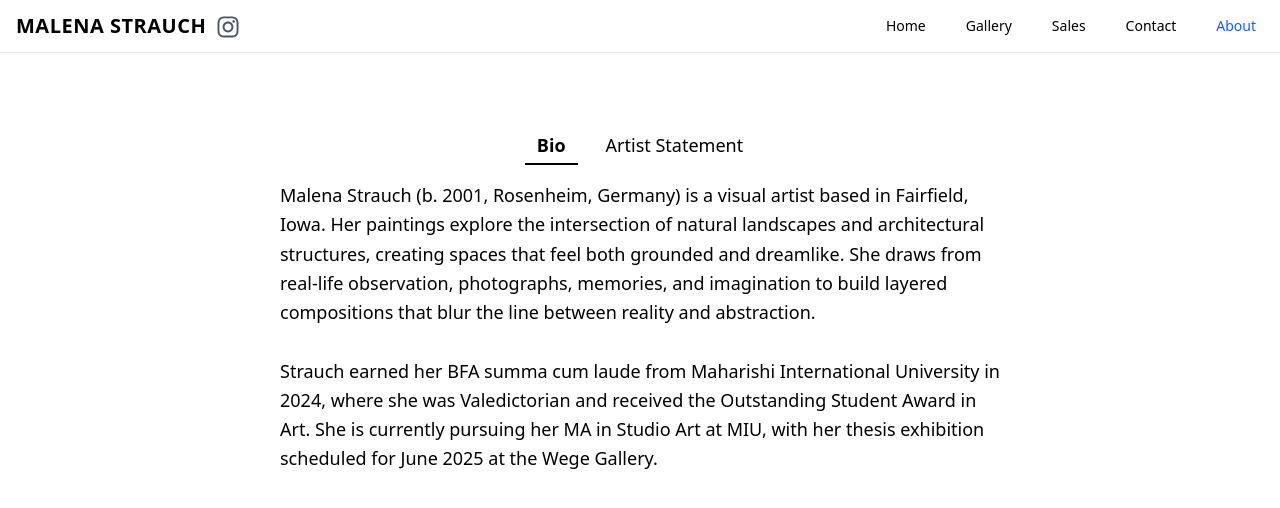
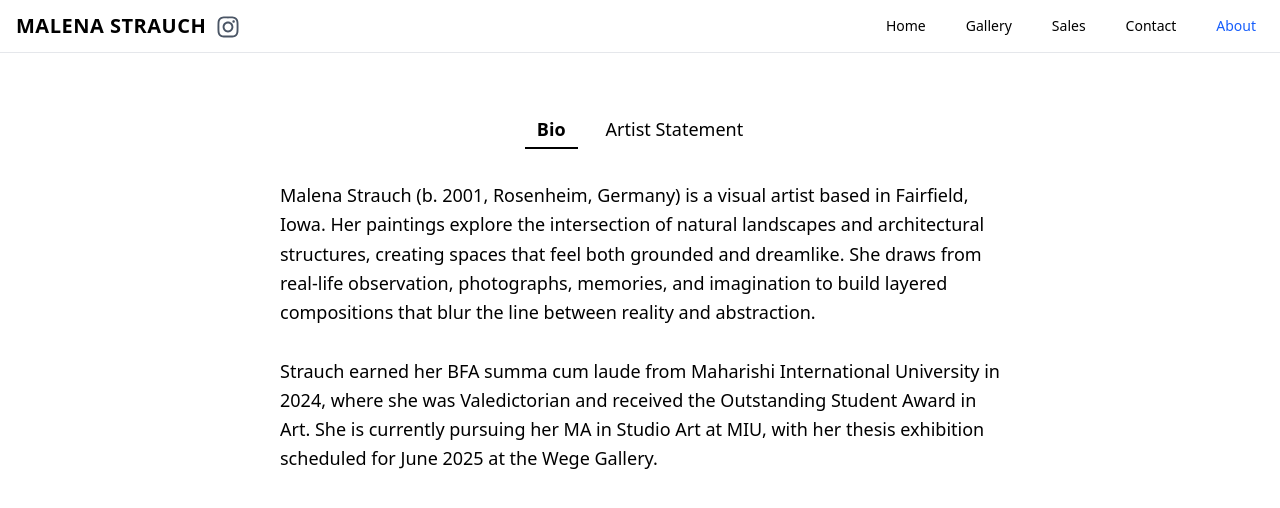
Before and after one commit to bennetstrauch/malena-art-website, a React (Vite) app: page /about in a window 1280 px wide. Shown: the top 508 px of the page. Built offline with nearby package versions, Linux system fonts and the light colour scheme.

Commit message:
tabselector height fix

```diff
--- a/src/components/TabSelector.tsx
+++ b/src/components/TabSelector.tsx
@@ -15,7 +15,7 @@ export default function TabSelector({
 }: TabSelectorProps) {
   return (
     // for fixity - conditional param passing if needed w/o somewhere else
-    <div className="sticky top-12 z-10 bg-white" style={{ paddingTop: "10px" }}>
+    <div className="sticky top-0 z-10 bg-white" style={{ paddingTop: "10px" }}>
       <div
         className={`flex justify-center flex-wrap gap-4 mb-8 text-lg ${className}`}
       >
--- a/src/index.css
+++ b/src/index.css
@@ -1,4 +1,6 @@
 @import "tailwindcss";
+
+
 /* :root {
   font-family: system-ui, Avenir, Helvetica, Arial, sans-serif;
   line-height: 1.5;
--- a/src/pages/About.tsx
+++ b/src/pages/About.tsx
@@ -20,9 +20,8 @@ export default function About() {
 
   return (
     <div className="px-6 py-12 max-w-3xl mx-auto">
-      <div className="sticky top-16 z-10 bg-white">
+
         <TabSelector tabs={tabs} selectedTab={selectedTab} onSelect={setSelectedTab} />
-      </div>
 
       <div className="mt-8 text-lg leading-relaxed whitespace-pre-line">
         {content[selectedTab as keyof typeof content]}
--- a/src/pages/Gallery.tsx
+++ b/src/pages/Gallery.tsx
@@ -6,9 +6,12 @@ import { useGalleryImages } from "../hooks/useGalleryImages";
 
 const years = ["2025", "2024", "2023"];
 
+
 export default function Gallery() {
-  const [selectedYear, setSelectedYear] = useState("2025");
+  const [selectedYear, setSelectedYear] = useState("2025")
   const imageEntries = useGalleryImages(selectedYear);
+
+
 
   // # to restore scroll position after navigating back (extra effect needed?)
   useEffect(() => {
```
